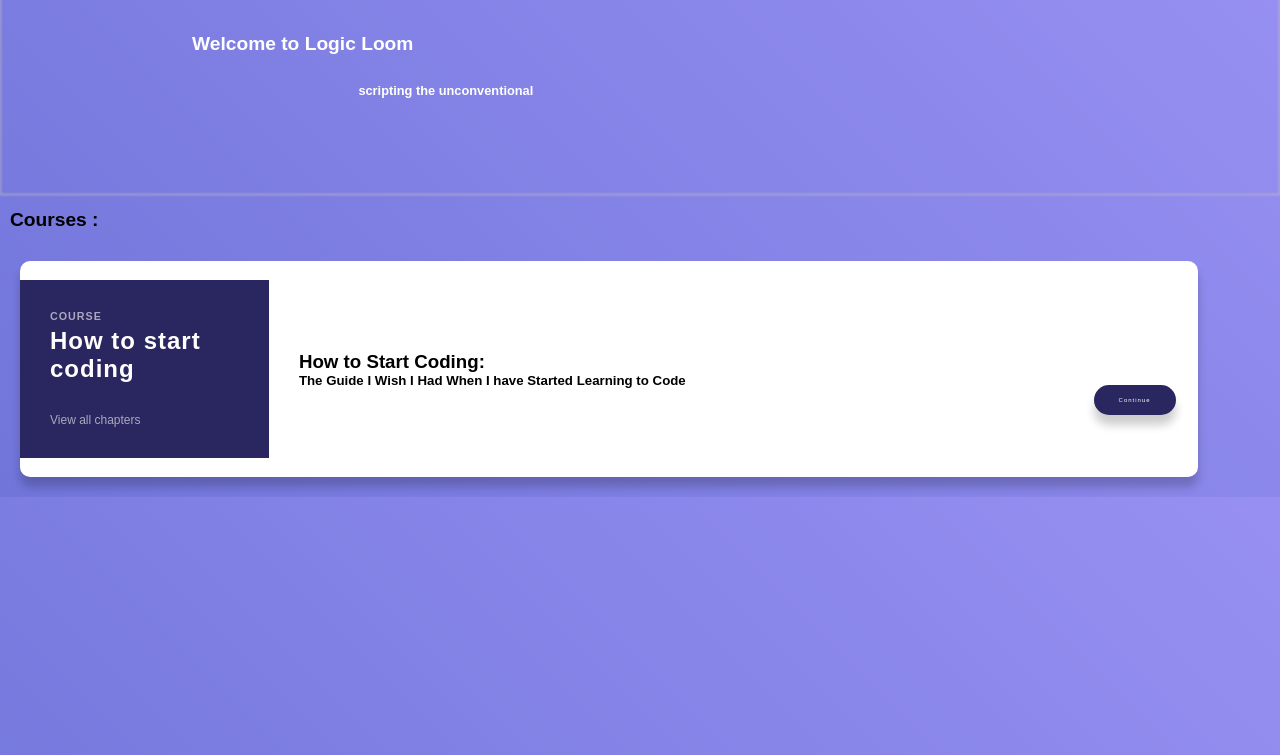
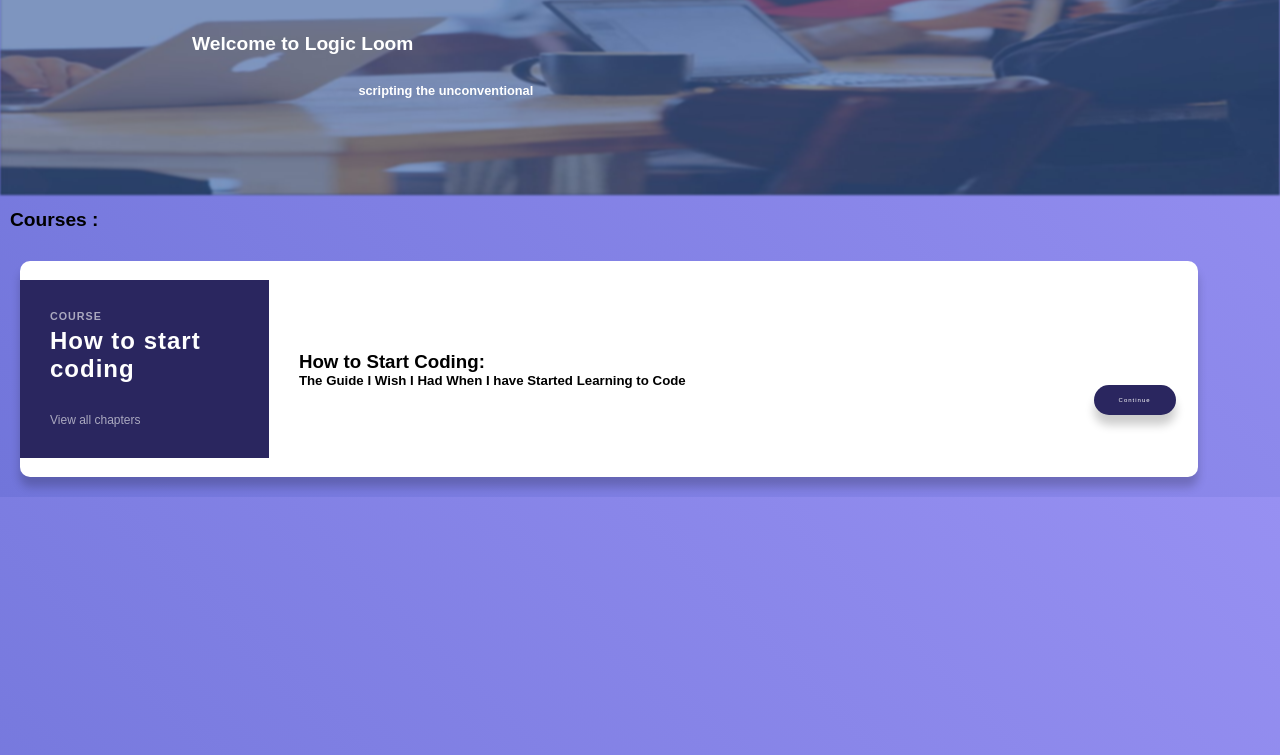
Before and after one commit to Narendarcodes/logicloom, a plain HTML site: page index.html in a window 1280 px wide. Shown: the part 45-800 px from the top of the page. Drawn offline with Linux system fonts and the light colour scheme; some icons are missing; a web font is replaced by a local one.

Commit message:
Update index.html
added images/back.jpg instead of back.jpg

```diff
--- a/index.html
+++ b/index.html
@@ -11,7 +11,7 @@
 <body>
     <header>
         <div class="headercontainer">
-            <img id="backimg" src="back.jpg" />
+            <img id="backimg" src="images/back.jpg" />
             <div class="logo">
                 <h3>Logic Loom</h3>
             </div>
```
